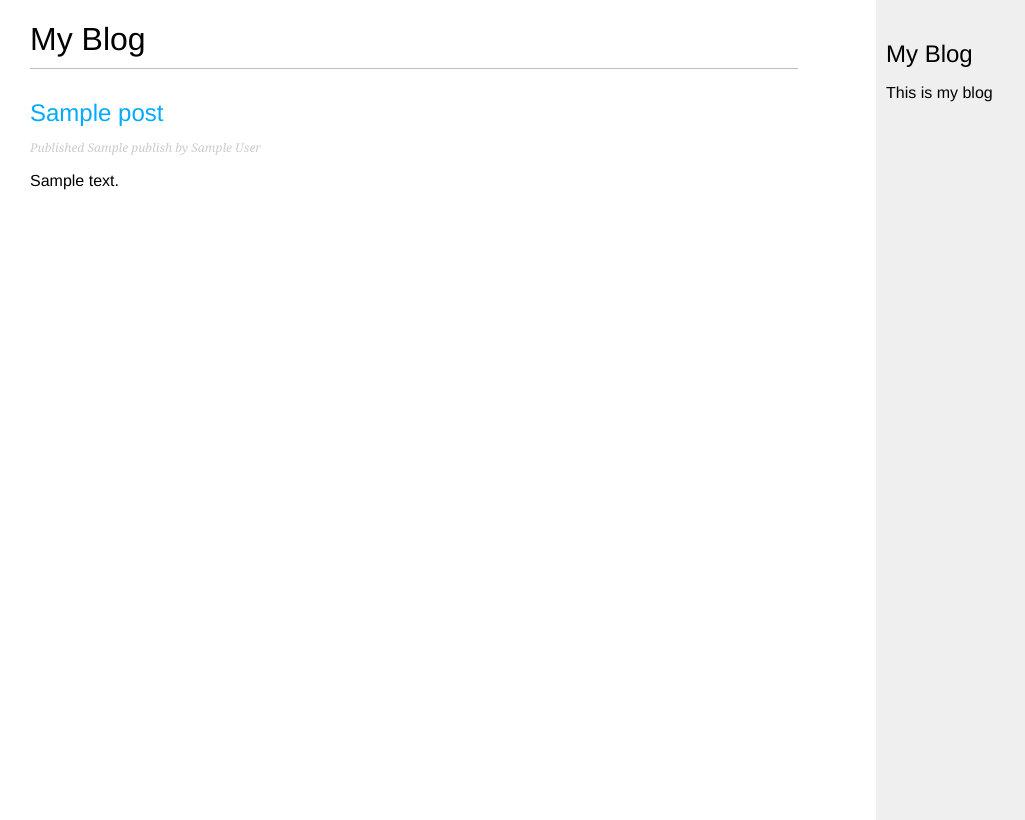
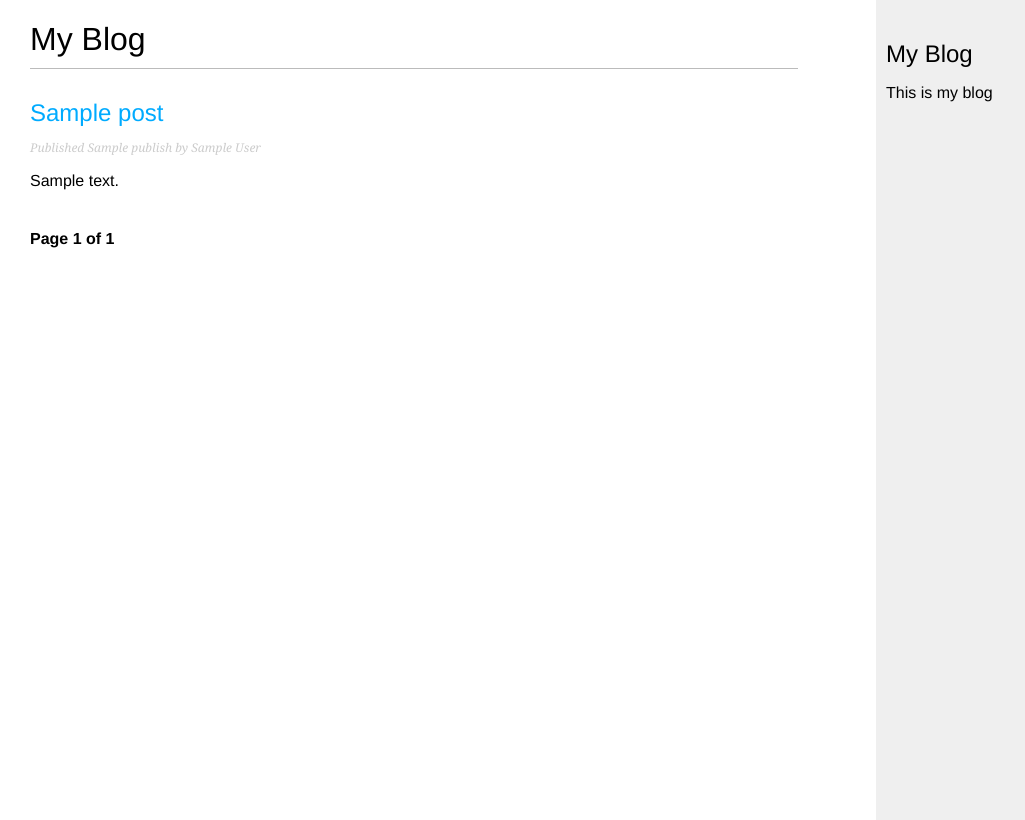
Before and after one commit to MrLalala/Djang-Study2, a Django app: template templates/blog/post/list.html in a window 1280 px wide. Shown: the whole page, without its empty margins (0-1025 px from the left). Run offline with Django 3.2, Linux system fonts and the light colour scheme; the template is opened without the code that fills it: most values are stand-ins (such as "Sample title", 1, 10 or a date in 2020).

Commit message:
添加了翻页页面。

```diff
--- a/templates/blog/post/list.html
+++ b/templates/blog/post/list.html
@@ -13,4 +13,5 @@ My Blog
 {#        truncatewords指定最多显示多少个字符,linebreaks指定将文本换行符转为html换行符#}
         {{ post.body|truncatewords:30|linebreaks }}
     {% endfor %}
+    {% include 'blog/post/pagination.html' with page=posts %}
 {% endblock %}
--- /dev/null
+++ b/templates/blog/post/pagination.html
@@ -0,0 +1,13 @@
+<div class="pagination">
+    <span class="step-links">
+        {% if page.has_previous %}
+            <a href="?page={{ page.previous_page_number }}">Previous</a>
+        {% endif %}
+    </span>
+    <span class="current">
+        Page {{ page.number }} of {{ page.paginator.num_pages }}
+    </span>
+    {% if page.has_next %}
+        <a href="?page={{ page.next_page_number }}">Next</a>
+    {% endif %}
+</div>
```
Also changed, not shown: blog/views.py (+17 -2 lines).
